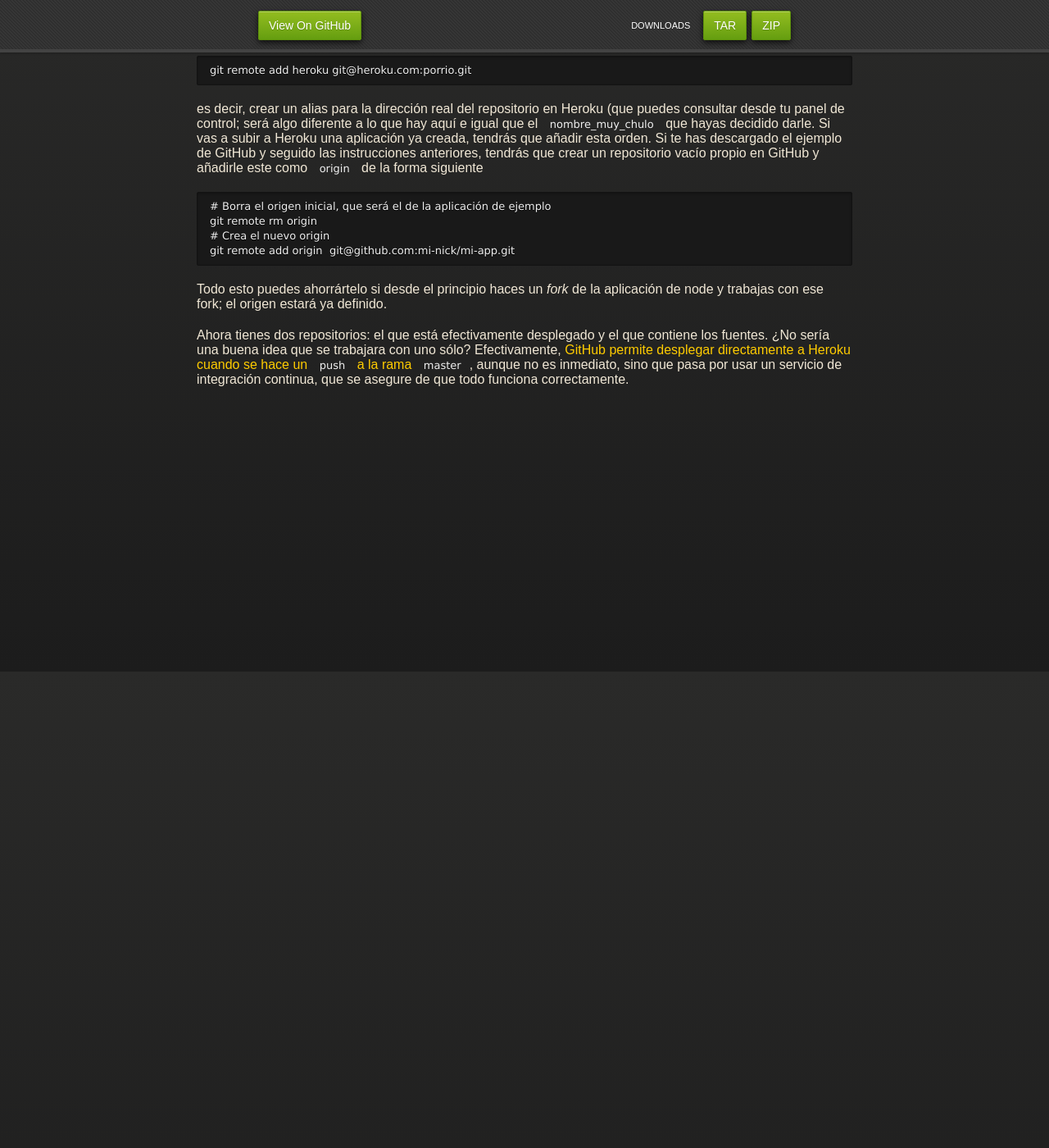
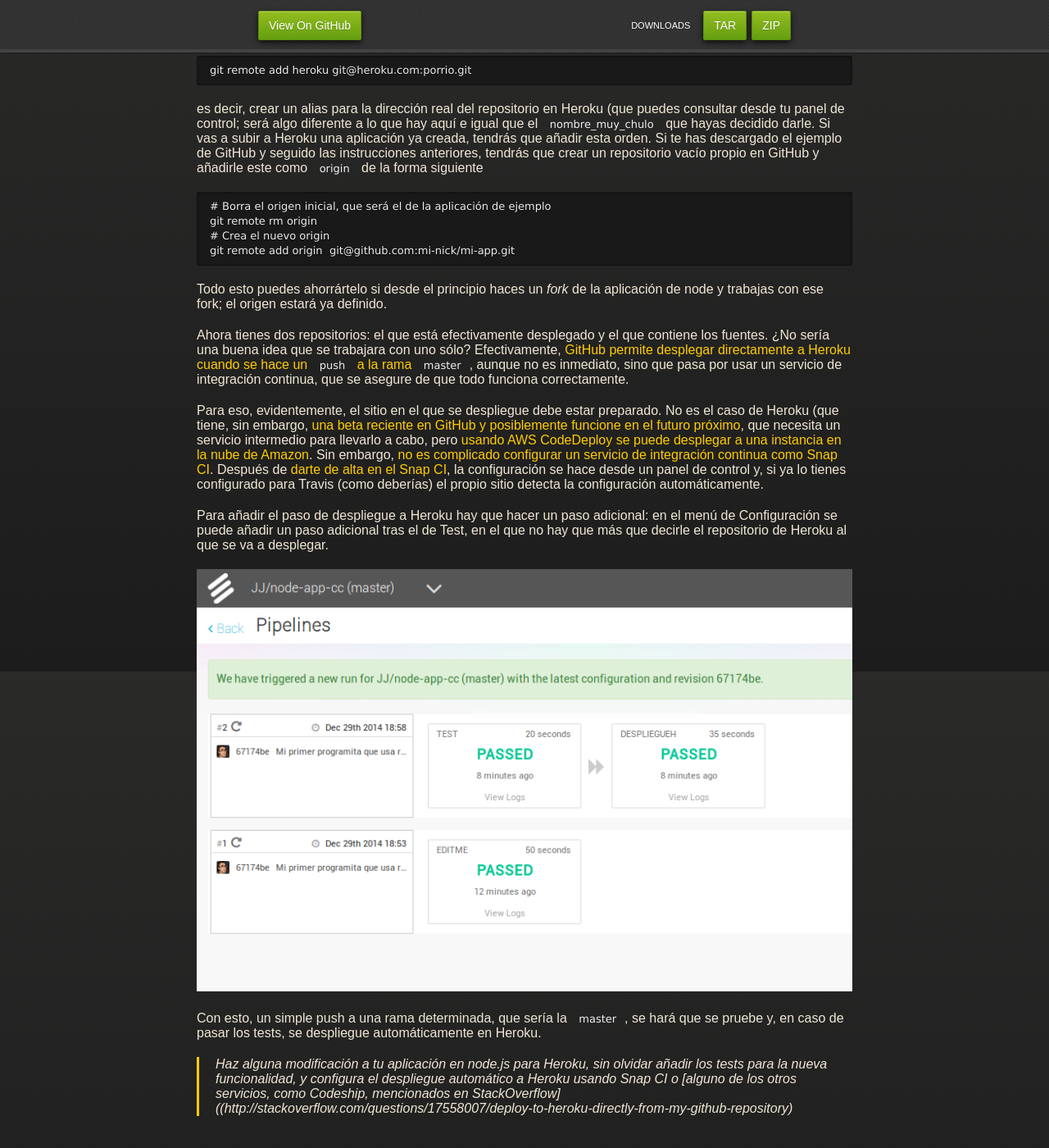
Before and after one commit to JJ/trabajando-con-paas, a Jekyll site: the page built from index.md, in a window 1280 px wide and 1400 px high, scrolled down 8181 px. Shown: the whole window at 82% size. Built offline with Jekyll 4.4.1, drawn with Linux system fonts in a browser that asks for light colours; nearby versions of some CDN libraries; some web fonts are replaced; before the commit the page ends 8763 px from its top, so only the background shows below that.

Commit message:
Sync gh-pages with master

```diff
--- a/index.md
+++ b/index.md
@@ -567,3 +567,31 @@
 aunque no es inmediato, sino que pasa por usar un servicio de
 integración continua, que se asegure de que todo funciona
 correctamente.
+
+Para eso, evidentemente, el sitio en el que se despliegue debe estar
+preparado. No es el caso de Heroku (que tiene, sin embargo,
+[una beta reciente en GitHub y posiblemente funcione en el futuro próximo](https://github.com/github/github-services/tree/master/docs), que necesita un servicio
+intermedio para llevarlo a cabo, pero
+[usando AWS CodeDeploy se puede desplegar a una instancia en la nube de Amazon](https://medium.com/aws-activate-startup-blog/simplify-code-deployments-with-aws-codedeploy-e95599091304). Sin
+embargo,
+[no es complicado configurar un servicio de integración continua como Snap CI](http://stackoverflow.com/questions/17558007/deploy-to-heroku-directly-from-my-github-repository). Después
+de [darte de alta en el Snap CI](https://snap-ci.com/), la
+configuración se hace desde un panel de control y, si ya lo tienes
+configurado para Travis (como deberías) el propio sitio detecta la
+configuración automáticamente.
+
+Para añadir el paso de despliegue a Heroku hay que hacer un paso
+adicional: en el menú de Configuración se puede añadir un paso
+adicional tras el de Test, en el que no hay que más que decirle el
+repositorio de Heroku al que se va a desplegar.
+
+![Panel de control de Snap CI con despliegue a Heroku](img/despliegue-snap-ci.png)
+
+Con esto, un simple push a una rama determinada, que sería la
+`master`, se hará que se pruebe y, en caso de pasar los tests, se
+despliegue automáticamente en Heroku.
+
+> Haz alguna modificación a tu aplicación en node.js para Heroku, sin
+> olvidar añadir los tests para la nueva funcionalidad, y configura el
+> despliegue automático a Heroku usando Snap CI o
+> [alguno de los otros servicios, como Codeship, mencionados en StackOverflow]((http://stackoverflow.com/questions/17558007/deploy-to-heroku-directly-from-my-github-repository)
```
Also changed, not shown: README.md.
